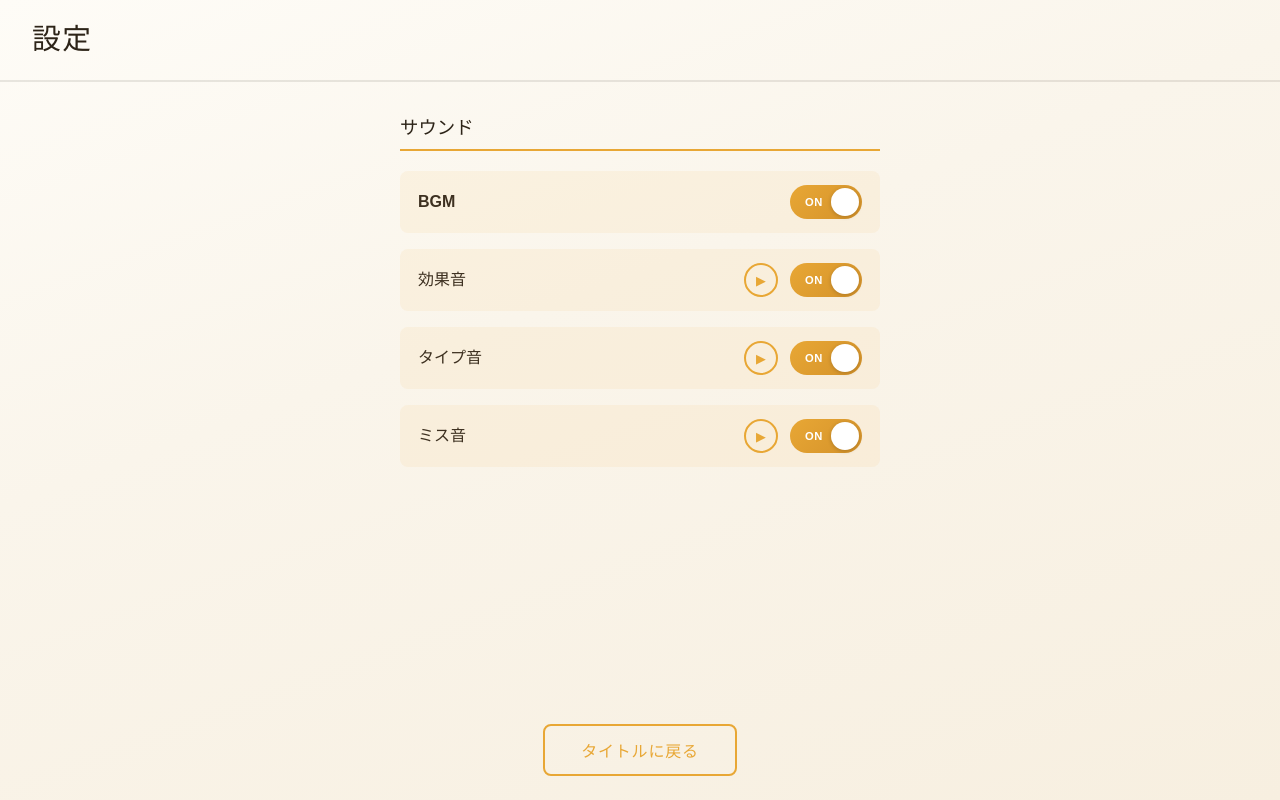
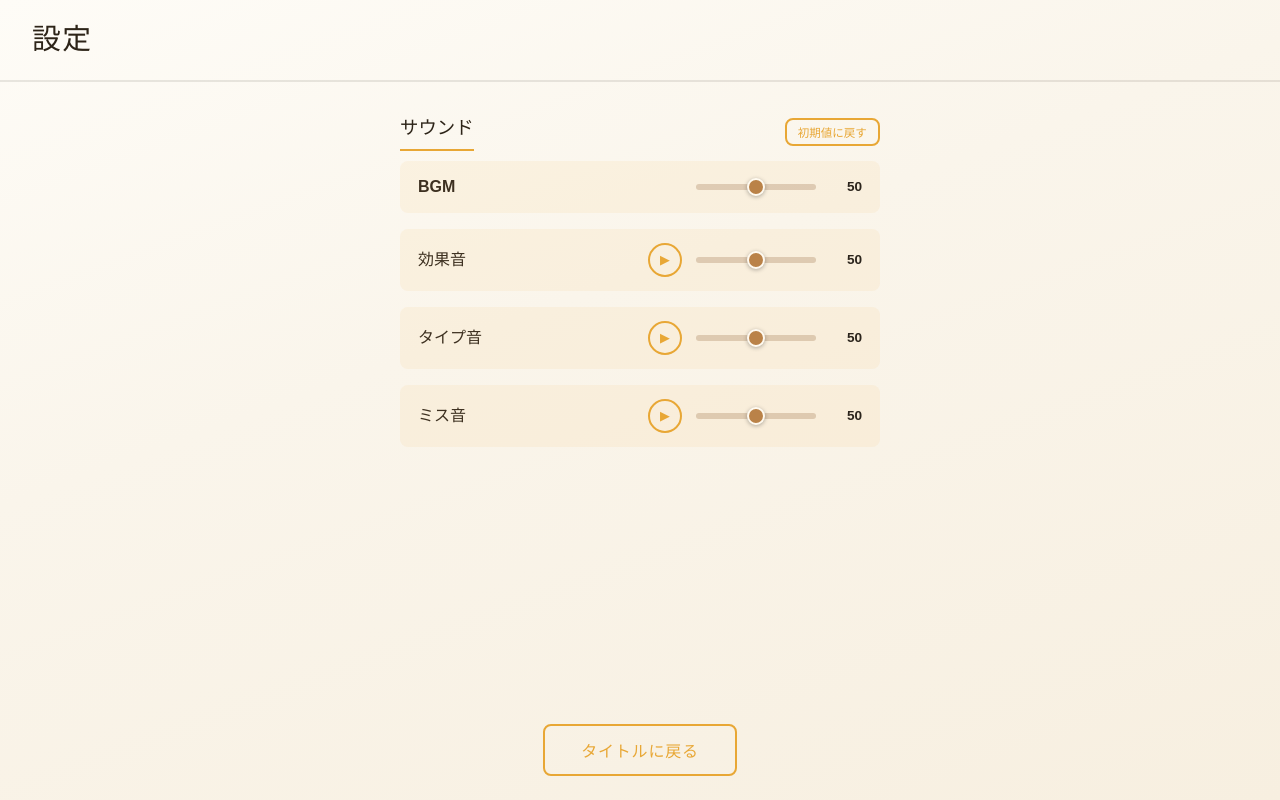
Before and after one commit to yozure420/gitRamen, a React (Vite) app in the folder frontend/: page / in a window 1280 px wide. Both pictures are taken after a click on the button "設定". Built offline with nearby package versions, Linux system fonts and the light colour scheme.

Commit message:
音量設定のトグルを、音量調整できるスライダーに変更

```diff
--- a/frontend/src/App.tsx
+++ b/frontend/src/App.tsx
@@ -3,6 +3,7 @@ import './css/App.css'
 import { GmStart, GmScreen, TitlePage, MyPage, HowToPlay, Settings, Login, Registration } from './pages/importFile';
 import type { SoundSettings } from './types/interface'
 import { getToken, removeToken } from './api/auth'
+import { DEFAULT_SOUND } from './types/interface'
 
 type Screen = 'title' | 'mypage' | 'howto' | 'settings' | 'game' | 'start' | 'register' | 'login'
 
@@ -10,12 +11,7 @@ function App() {
   const [screen, setScreen] = useState<Screen>('title')
   const [isLoggedIn, setIsLoggedIn] = useState<boolean>(() => getToken() !== null)
   const [selectedCourse, setSelectedCourse] = useState(1)
-  const [soundSettings, setSoundSettings] = useState<SoundSettings>({
-    bgm: true,
-    se: true,
-    type: true,
-    miss: true,
-  })
+  const [soundSettings, setSoundSettings] = useState<SoundSettings>(DEFAULT_SOUND)
 
   return (
     <>
--- a/frontend/src/css/Settings.css
+++ b/frontend/src/css/Settings.css
@@ -93,63 +93,76 @@
     color: #fff;
 }
 
-/* Toggle switch */
-.settings-toggle {
-    position: relative;
-    width: 72px;
-    height: 34px;
-    border: none;
-    border-radius: 17px;
+.settings-volume-slider {
+    -webkit-appearance: none;
+    appearance: none;
+    width: 120px;
+    height: 6px;
+    border-radius: 3px;
+    background: rgba(138, 93, 49, 0.25);
+    outline: none;
     cursor: pointer;
-    padding: 0;
-    transition: background 0.25s ease;
-    display: flex;
-    align-items: center;
 }
 
-.settings-toggle.on {
-    background: linear-gradient(135deg, #e8a735, #d4922a);
+.settings-volume-slider::-webkit-slider-thumb {
+    -webkit-appearance: none;
+    width: 18px;
+    height: 18px;
+    border-radius: 50%;
+    background: var(--wood-dark, #ba8248);
+    border: 2px solid var(--paper-strong, #fffaf0);
+    box-shadow: 0 1px 4px rgba(0, 0, 0, 0.3);
+    cursor: pointer;
 }
 
-.settings-toggle.off {
-    background: #c0b8a8;
+.settings-volume-slider::-moz-range-thumb {
+    width: 18px;
+    height: 18px;
+    border-radius: 50%;
+    background: var(--wood-dark, #ba8248);
+    border: 2px solid var(--paper-strong, #fffaf0);
+    box-shadow: 0 1px 4px rgba(0, 0, 0, 0.3);
+    cursor: pointer;
 }
 
-.settings-toggle-knob {
-    position: absolute;
-    top: 3px;
-    width: 28px;
-    height: 28px;
-    background: #fff;
-    border-radius: 50%;
-    transition: left 0.25s ease;
-    box-shadow: 0 1px 4px rgba(0, 0, 0, 0.2);
+.settings-volume-value {
+    min-width: 2rem;
+    text-align: right;
+    font-size: 0.85rem;
+    font-weight: 700;
+    color: var(--ink, #2b241c);
 }
 
-.settings-toggle.on .settings-toggle-knob {
-    left: 41px;
+/* セクションヘッダー（タイトルとリセットボタンを横並び） */
+.settings-section-header {
+    display: flex;
+    justify-content: space-between;
+    align-items: center;
+    margin-bottom: 0.6rem;
 }
 
-.settings-toggle.off .settings-toggle-knob {
-    left: 3px;
+.settings-section-header .settings-section-title {
+    margin: 0;
 }
 
-.settings-toggle-text {
-    width: 100%;
-    text-align: center;
-    font-size: 0.7rem;
-    font-weight: 800;
-    letter-spacing: 0.05em;
-    color: #fff;
-    pointer-events: none;
+/* 初期値に戻すボタン */
+.settings-reset-btn {
+    background: transparent;
+    border: 2px solid #e8a735;
+    border-radius: 8px;
+    padding: 0.25rem 0.7rem;
+    font-size: 0.72rem;
+    font-family: inherit;
+    font-weight: 600;
+    color: #e8a735;
+    cursor: pointer;
+    transition: background 0.15s, color 0.15s;
 }
 
-.settings-toggle.on .settings-toggle-text {
-    padding-right: 24px;
-}
-
-.settings-toggle.off .settings-toggle-text {
-    padding-left: 24px;
+.settings-reset-btn:hover {
+    background: linear-gradient(135deg, #e8a735, #d4922a);
+    border: 2px solid #d4922a;
+    color: #fff;
 }
 
 /* Footer */
--- a/frontend/src/lib/Sounds.ts
+++ b/frontend/src/lib/Sounds.ts
@@ -12,25 +12,27 @@ const sounds = {
 // Dedicated BGM source (add file under public/sounds/game-bgm.mp3 when available)
 const bgm = new Audio('/sounds/game-bgm.mp3')
 bgm.loop = true
-bgm.volume = 0.25
 
 // 設定に応じて再生
 export function playSound(key: 'type' | 'miss' | 'se', settings: SoundSettings) {
-    if (!settings[key]) return
+    const vol = settings[key]
+    if (vol <= 0) return
     const audio = sounds[key]
+    audio.volume = vol / 100
     audio.currentTime = 0
     audio.play().catch(() => {})
 }
 
-// 設定無視で再生（試聴用）
-export function previewSound(key: 'type' | 'miss' | 'se') {
+export function previewSound(key: 'type' | 'miss' | 'se', volume?: number) {
     const audio = sounds[key]
+    audio.volume = volume !== undefined ? volume / 100 : 0.5
     audio.currentTime = 0
     audio.play().catch(() => {})
 }
 
 export function startGameBgm(settings: SoundSettings) {
-    if (!settings.bgm) return
+    if (settings.bgm <= 0) return
+    bgm.volume = settings.bgm / 100
     bgm.play().catch(() => {})
 }
 
--- a/frontend/src/pages/Settings.tsx
+++ b/frontend/src/pages/Settings.tsx
@@ -1,18 +1,31 @@
 import '../css/Settings.css'
 import { previewSound } from '../lib/Sounds'
 import type { SoundSettings } from '../types/interface'
+import { useState } from 'react'
+import { DEFAULT_SOUND } from '../types/interface'
 
 type SettingsProps = {
     soundSettings: SoundSettings
     onChangeSoundSettings: (settings: SoundSettings) => void
     onBack: () => void
 }
+
 type PreviewKey = 'se' | 'type' | 'miss'
 const previewKeys: PreviewKey[] = ['se', 'type', 'miss']
+
 function Settings({ soundSettings, onChangeSoundSettings, onBack }: SettingsProps) {
-    const toggle = (key: keyof SoundSettings) => {
-    onChangeSoundSettings({ ...soundSettings, [key]: !soundSettings[key] })
+    const [playingKey, setPlayingKey] = useState<string | null>(null)
+
+    const handleVolume = (key: keyof SoundSettings, value: number) => {
+        onChangeSoundSettings({ ...soundSettings, [key]: value })
     }
+
+    const handlePreview = (key: PreviewKey) => {
+        previewSound(key, soundSettings[key])
+        setPlayingKey(key)
+        setTimeout(() => setPlayingKey(null), 400)
+    }
+
     const items: { key: keyof SoundSettings; label: string }[] = [
         { key: 'bgm', label: 'BGM' },
         { key: 'se', label: '効果音' },
@@ -30,37 +43,42 @@ function Settings({ soundSettings, onChangeSoundSettings, onBack }: SettingsProp
             </header>
             <div className="settings-body">
                 <section className="settings-section">
+                    <div className="settings-section-header">
                         <h2 className="settings-section-title">サウンド</h2>
+                        <button
+                            className="settings-reset-btn"
+                            onClick={() => onChangeSoundSettings(DEFAULT_SOUND)}
+                        >
+                            初期値に戻す
+                        </button>
+                    </div>
                     <div className="settings-list">
                         {items.map((item) => (
-                        (() => {
-                            const key = item.key
-                            return (
                             <div key={item.key} className="settings-row">
                                 <span className="settings-label">{item.label}</span>
                                 <div className="settings-controls">
-                                {hasPreview(key) && (
+                                    {hasPreview(item.key) && (
                                         <button
-                                className="settings-preview-btn"
-                                onClick={() => previewSound(key)}
+                                            className={`settings-preview-btn ${playingKey === item.key ? 'settings-preview-btn--playing' : ''}`}
+                                            onClick={() => handlePreview(item.key)}
                                             title="試聴"
                                         >
                                             ▶
                                         </button>
                                     )}
-                                <button
-                                className={`settings-toggle ${soundSettings[key] ? 'on' : 'off'}`}
-                                onClick={() => toggle(key)}
-                                >
-                                    <span className="settings-toggle-knob" />
-                                    <span className="settings-toggle-text">
-                                        {soundSettings[key] ? 'ON' : 'OFF'}
+                                    <input
+                                        type="range"
+                                        className="settings-volume-slider"
+                                        min={0}
+                                        max={100}
+                                        value={soundSettings[item.key]}
+                                        onChange={(e) => handleVolume(item.key, Number(e.target.value))}
+                                    />
+                                    <span className="settings-volume-value">
+                                        {soundSettings[item.key]}
                                     </span>
-                                </button>
                                 </div>
                             </div>
-                            )
-                        })()
                         ))}
                     </div>
                 </section>
@@ -73,4 +91,5 @@ function Settings({ soundSettings, onChangeSoundSettings, onBack }: SettingsProp
         </div>
     )
 }
+
 export default Settings
--- a/frontend/src/types/interface.ts
+++ b/frontend/src/types/interface.ts
@@ -7,11 +7,13 @@ export interface Command {
 }
 
 export interface SoundSettings {
-    bgm: boolean
-    se: boolean
-    type: boolean
-    miss: boolean
+    bgm: number // 0~100
+    se: number // 0~100
+    type: number // 0~100
+    miss: number // 0~100
 }
+
+export const DEFAULT_SOUND: SoundSettings = { bgm: 50, se: 50, type: 50, miss: 50 }
 
 export type CommandStepType = 'add' | 'commit' | 'push' | 'command'
 
```
Lines whose indentation alone changed are shown as unchanged.
